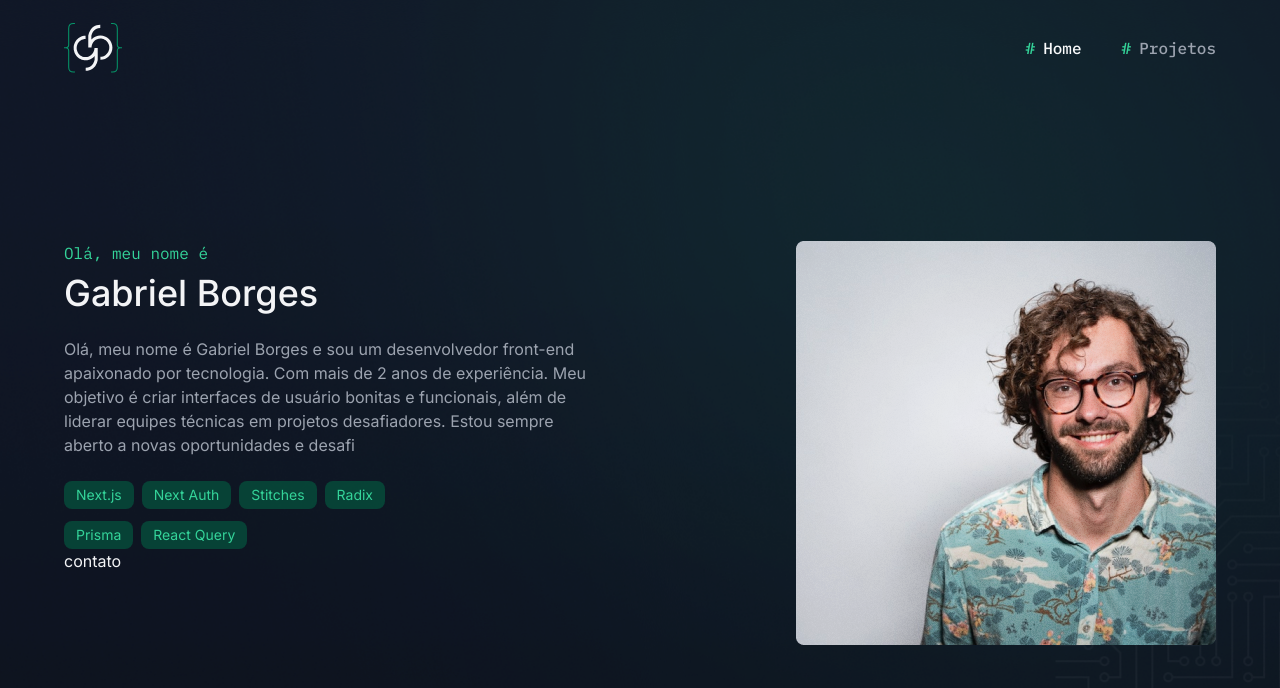
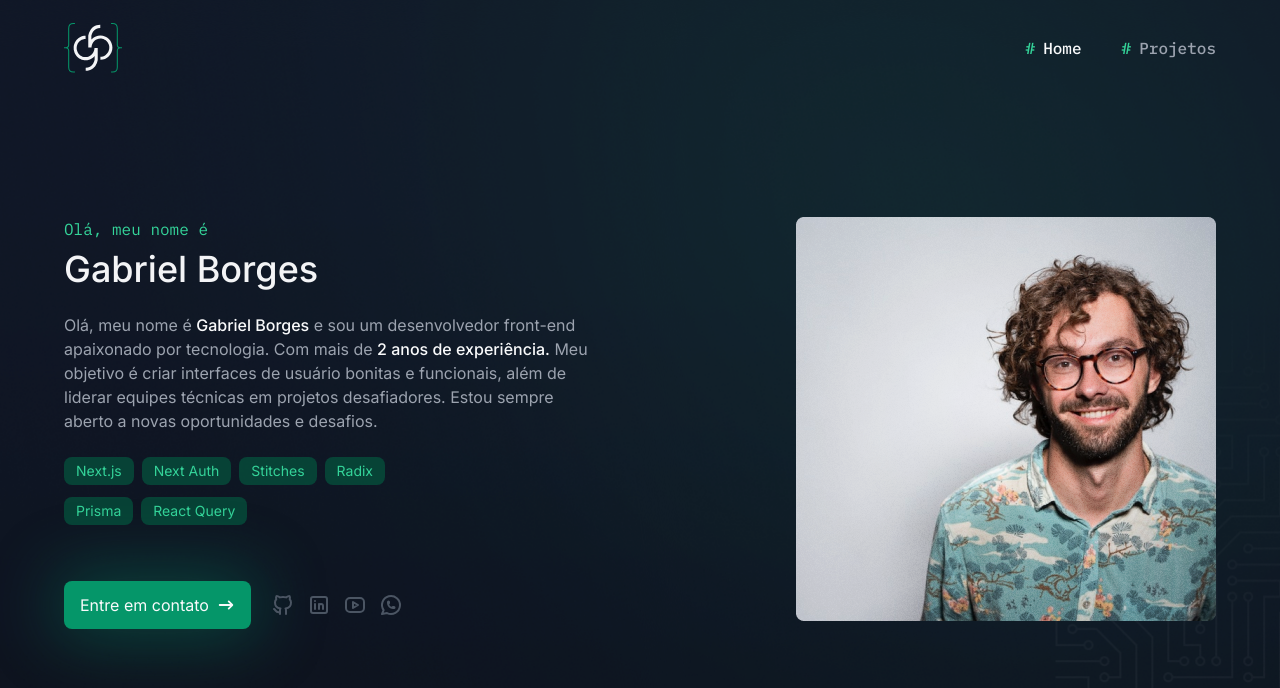
Before and after one commit to dopeeycode/portfolio_gbdev, a Next.js app: page / in a window 1280 px wide. Shown: the top 688 px of the page. Built offline with nearby package versions, Linux system fonts and the light colour scheme.

Commit message:
feat: botão de contato

```diff
--- a/app/components/Button/index.tsx
+++ b/app/components/Button/index.tsx
@@ -7,7 +7,7 @@ export default function Button({ children, className, ...props }: ButtonProps) {
   return (
    <button
     className={cn(
-      'bg-emerald-600 py-3 px-4 rounded-lg text-gray-50 flex items-center justify-center gap-2',
+      'bg-emerald-600 py-3 px-4 rounded-lg text-gray-50 flex items-center justify-center gap-2 hover:bg-emerald-500 transition-all disabled:opacity-50',
       className
     )}
     {...props}
--- a/app/components/pages/home/hero-section/index.tsx
+++ b/app/components/pages/home/hero-section/index.tsx
@@ -1,10 +1,43 @@
+import Button from "@/app/components/Button";
 import TechsBadge from "@/app/components/Techs-badge";
-import { techs } from "@/app/components/Techs-badge/techs";
 import Image from "next/image";
 
-export default function HeroSection() {
+import { techs } from "@/app/components/Techs-badge/techs";
 
 
+import { HiArrowNarrowRight } from 'react-icons/hi'
+import
+{
+  TbBrandGithub,
+  TbBrandLinkedin,
+  TbBrandWhatsapp,
+  TbBrandYoutube
+} from 'react-icons/tb'
+
+
+export default function HeroSection() {
+  const MOCK_CONTACTS = [
+    {
+      id: 1,
+      url: 'https://github.com/dopeeycode',
+      icon: <TbBrandGithub />
+    },
+    {
+      id: 2,
+      url: 'https://www.linkedin.com/in/italo-patricio/',
+      icon: <TbBrandLinkedin />
+    },
+    {
+      id: 3,
+      url: 'https://www.youtube.com/',
+      icon: <TbBrandYoutube />
+    },
+    {
+      id: 4,
+      url: 'https://www.youtube.com/',
+      icon: <TbBrandWhatsapp />
+    }
+  ]
 
   return (
     <section className="w-full h-[755px] bg-hero-image bg-cover bg-center bg-no-repeat flex flex-col
@@ -15,10 +48,10 @@ export default function HeroSection() {
           <h2 className="text-4xl font-medium mt-2">Gabriel Borges</h2>
 
           <p className="text-gray-400 my-6 text-sm lg:text-base">
-            Olá, meu nome é Gabriel Borges e sou um desenvolvedor front-end apaixonado por tecnologia.
-            Com mais de 2 anos de experiência. Meu objetivo é criar interfaces de usuário bonitas e
+            Olá, meu nome é <b className="text-gray-50 font-medium">Gabriel Borges</b> e sou um desenvolvedor front-end apaixonado por tecnologia.
+            Com mais de <b className="text-gray-50 font-medium">2 anos de experiência.</b> Meu objetivo é criar interfaces de usuário bonitas e
             funcionais, além de liderar equipes técnicas em projetos desafiadores. Estou sempre aberto
-            a novas oportunidades e desafi
+            a novas oportunidades e desafios.
           </p>
 
           <div className="flex flex-wrap gap-x-2 gap-y-3 lg:max-w-[340px]">
@@ -26,8 +59,23 @@ export default function HeroSection() {
               <TechsBadge key={item.id} name={item.name} />
             ))}
           </div>
-          <div>
-            contato
+          <div className="mt-6 lg:mt-10 flex sm:items-center sm:gap-5 flex-col sm:flex-row">
+            <Button className="shadow-button" >
+              Entre em contato
+              <HiArrowNarrowRight size={18} />
+            </Button>
+            <div className="flex items-center text-2xl text-gray-600 h-20 gap-3">
+              {MOCK_CONTACTS.map(contact => (
+                <a
+                  href={contact.url}
+                  key={contact.id}
+                  target="_blank"
+                  className="hover:text-gray-100 transition-colors"
+                  >
+                    {contact.icon}
+                </a>
+              ))}
+            </div>
           </div>
         </div>
 
```
